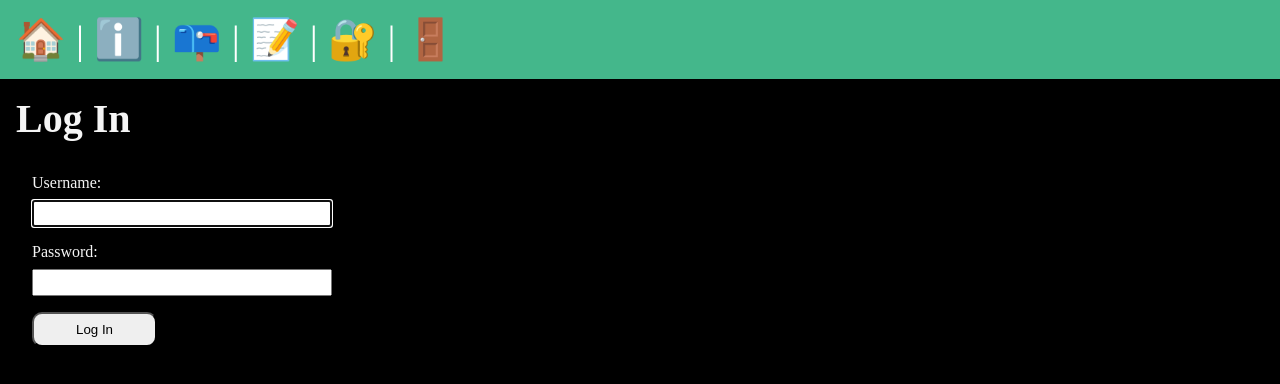
After one commit to erkaracay/django-blog-app, a Django app: page /users/login/ in a window 1280 px wide. The commit adds this page. Shown: the top 384 px of the page. Run offline with Django 5.2, Linux system fonts and the light colour scheme.

Commit message:
Login, logout authentication methods added

```diff
--- a/myproject/posts/urls.py
+++ b/myproject/posts/urls.py
@@ -6,4 +6,5 @@ app_name = "posts"
 urlpatterns = [
     path("", views.posts_list, name="list"),
     path("<slug:slug>", views.post_page, name="page"),
+
 ]
--- a/myproject/static/css/style.css
+++ b/myproject/static/css/style.css
@@ -5,6 +5,7 @@
 }
 
 body {
+
   min-height: 100vh;
   background-color: black;
   color: whitesmoke;
@@ -41,8 +42,8 @@ a {
   color: #81dbb8;
 }
 
-a:hover {
-  opacity: .85;
+a:hover, .logout-button:hover {
+  opacity: .75;
 }
 
 .banner {
@@ -52,6 +53,7 @@ a:hover {
 }
 
 .form-with-validation {
+  max-width: 600px;
   font-size: 1rem;
   padding: 1rem;
   display: flex;
@@ -93,3 +95,13 @@ a:hover {
 .errorlist li::marker {
   content: '🚨 ';
 }
+
+.logout {
+  display: inline-block;
+}
+
+.logout-button {
+  font-size: 2.5rem;
+  background-color: rgb(0, 0, 0, 0);
+  border: none;
+}
--- a/myproject/templates/layout.html
+++ b/myproject/templates/layout.html
@@ -23,7 +23,14 @@
     </a> |
     <a href="{% url "users:register" %}">
       <span role="img" aria-label="Register" title="Register">📝</span>
-    </a>
+    </a> |
+    <a href="{% url "users:login" %}">
+      <span role="img" aria-label="Login" title="Login">🔐</span>
+    </a> |
+    <form class="logout" action="{% url "users:logout" %}" method="POST">
+      {% csrf_token %}
+      <button class="logout-button" type="submit" aria-label="Logout" title="Logout">🚪</button>
+    </form>
   </nav>
   <main>
     {% block content %}
--- /dev/null
+++ b/myproject/users/templates/users/login.html
@@ -0,0 +1,14 @@
+{% extends "layout.html" %}
+
+{% block title %}Login{% endblock title %}
+
+{% block content %}
+  <section>
+    <h1>Log In</h1>
+    <form class="form-with-validation" action="/users/login/" method="POST">
+      {% csrf_token %}
+      {{ form }}
+      <button class="form-submit" type="submit">Log In</button>
+    </form>
+  </section>
+{% endblock content %}
--- a/myproject/users/urls.py
+++ b/myproject/users/urls.py
@@ -4,5 +4,7 @@ from . import views
 app_name = "users"
 
 urlpatterns = [
-    path("register/", views.register, name="register"),
+    path("register/", views.register_view, name="register"),
+    path("login/", views.login_view, name="login"),
+    path("logout/", views.logout_view, name="logout"),
 ]
--- a/myproject/users/views.py
+++ b/myproject/users/views.py
@@ -1,12 +1,28 @@
 from django.shortcuts import render, redirect
-from django.contrib.auth.forms import UserCreationForm
+from django.contrib.auth.forms import UserCreationForm, AuthenticationForm
+from django.contrib.auth import login, logout
 
-def register(request):
+def register_view(request):
   if request.method == "POST":
     form = UserCreationForm(request.POST)
     if form.is_valid():
-      form.save()
+      login(request, form.save())
       return redirect("posts:list")
   else:
     form = UserCreationForm()
   return render(request, "users/register.html", {"form": form})
+
+def login_view(request):
+  if request.method == "POST":
+    form = AuthenticationForm(data=request.POST)
+    if form.is_valid():
+      login(request, form.get_user())
+      return redirect("posts:list")
+  else:
+    form = AuthenticationForm()
+  return render(request, "users/login.html", {"form": form})
+
+def logout_view(request):
+  if request.method == "POST":
+    logout(request)
+    return redirect("posts:list")
```
